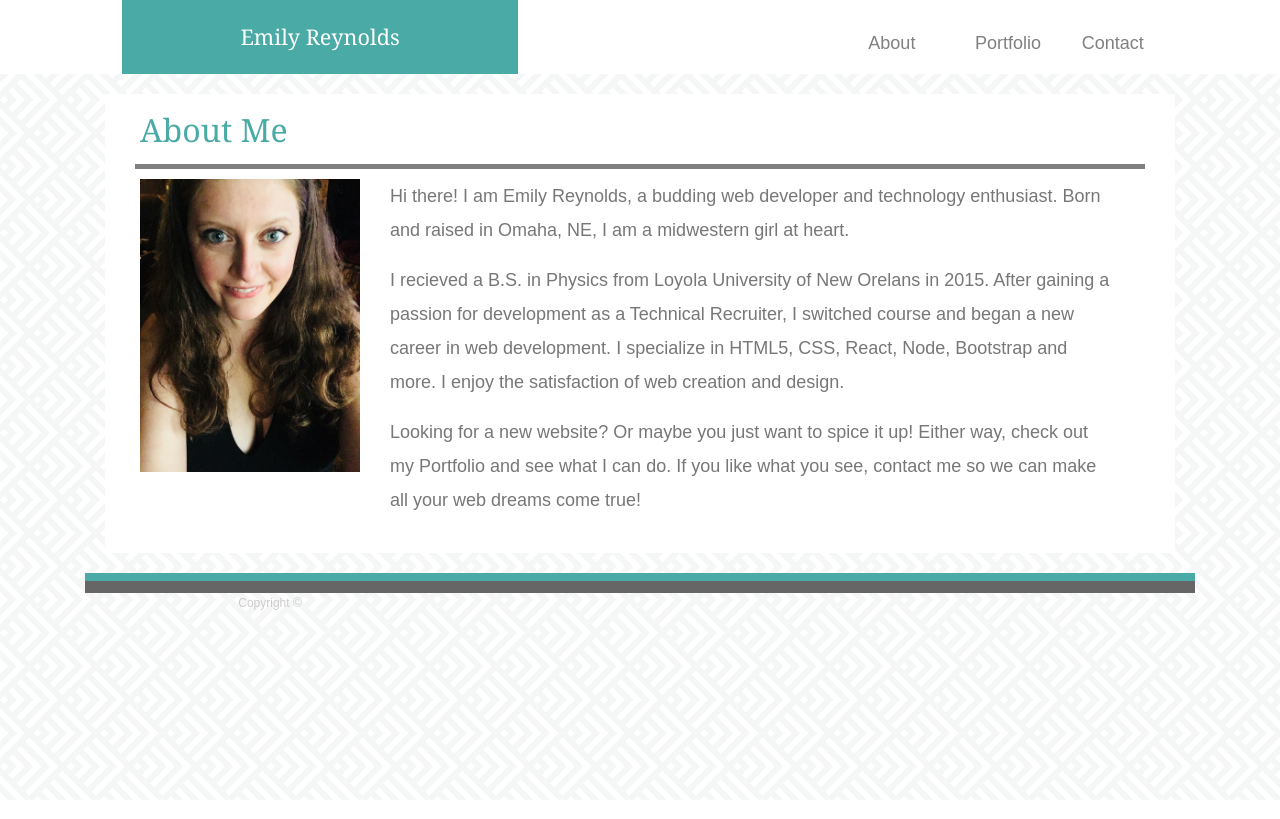
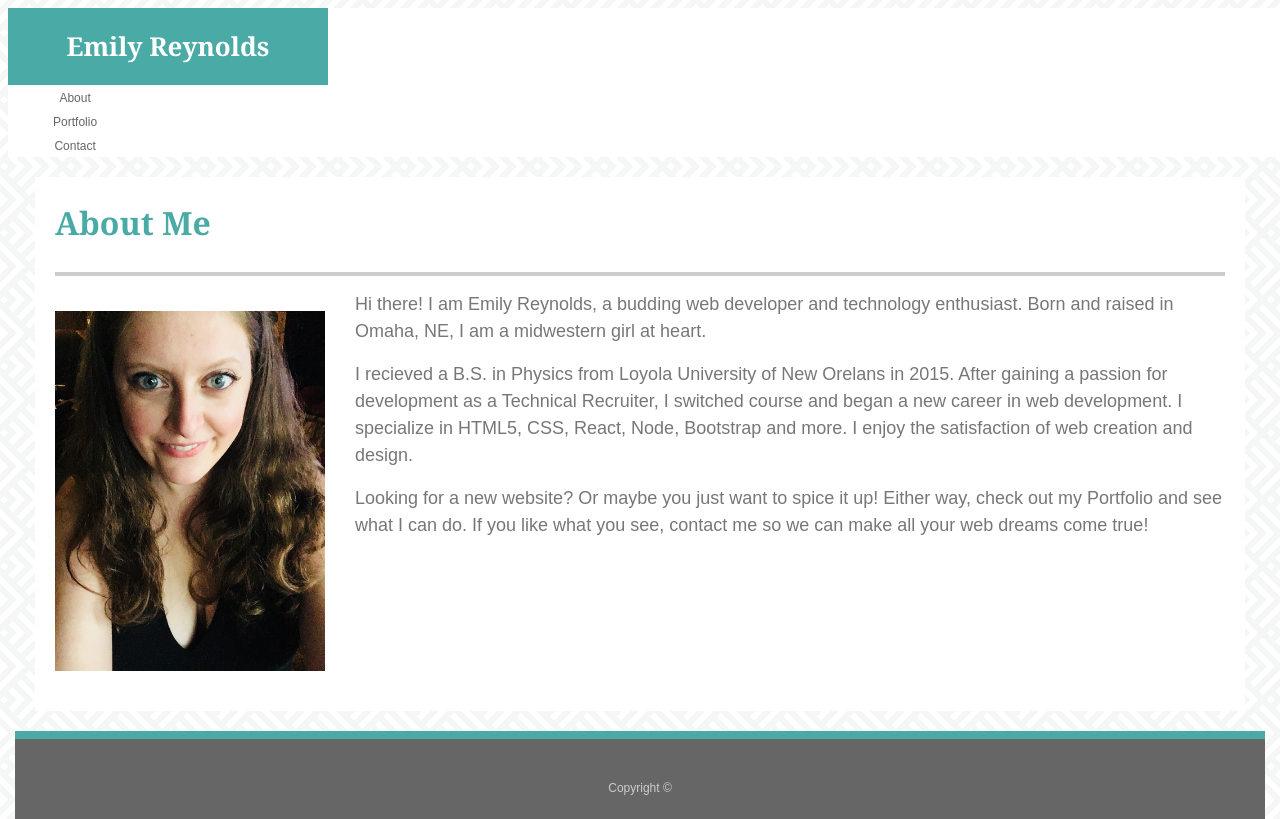
Before and after one commit to mlerey22/Bootstrap, a plain HTML site: page index.html in a window 1280 px wide. Drawn offline with nearby package versions, Linux system fonts and the light colour scheme.

Commit message:
finally finished about page for up to md BS size. fixed footer

```diff
--- a/custom.css
+++ b/custom.css
@@ -1,13 +1,12 @@
 body {
     background: url("assets/images/spikes.png");
-    line-height: 34px;
-    font-size: 18px;
+    sline-height: 34px;
+    sfont-size: 18px;
     font-family:'Arial', 'Helvetica Neue', Helvetica, sans-serif;
     color: #777777;
 }
 footer {
-    padding: 5px 0;
-    clear: both;
+    padding: 40px 0;
     font-size: 12px;
     color: #ffffff;
     color: #cccccc;
@@ -17,10 +16,12 @@ footer {
     height: 20px;
 }
 .navi {
-
-
-    height:120%;
-    color: grey;
+  text-decoration: none;
+    color: #a09494;
+    background-color: #ffffff;
+   spadding: 0;
+    sheight:120%;
+    scolor: grey;
     background-color: #ffffff;
 
 }
@@ -28,22 +29,26 @@ footer {
     background-color: #ffffff;
     font-size: 18px;
     padding: 20px;
+
     margin: 20px;
 }
 
 .line {
-    height: 5px;
-   background-color: gray;
-    margin: 10px;
+
+    height: 4px;
+   background-color: #cccccc;
+    margin: 15px 0;
     z-index: 100;
 }
 img {
+    padding: 20px 0;
 
  }
 #banner {
    display: block;
-   padding: 5% 10%;
-   font-size: 120%;
+   padding: 2%;
+   font-size: 26px;
+
     color: white;
     background-color: #4aaaa5;
     text-align: center;
@@ -55,22 +60,11 @@ h2 {
     color: #4aaaa5;
     line-height: 1;
     font-family:'Georgia', Times, Times New Roman, serif;
+    padding: 10px 0;
 }
 
 .navilink {
-    padding-top: 2%;
     text-decoration: none;
-    color: grey;
+    color: #666666;
+    font-size: 12px;
 }
-
-@media only screen and (max-width:600px)
-{ #banner {
-    width: 100%;
-
-    }
-    .navilink {
-        padding-top: 0%;
-        text-decoration: none;
-        color: grey;
-    }
-}
--- a/index.html
+++ b/index.html
@@ -14,40 +14,43 @@
 
 <body>
 
-    <div class="container-fluid">
+    <div class="container-fluid p-0">
 
-        <div class="row justify-content-sm-center navi">
+        <nav class="row w-100 justify-content-center  justify-content-md-start navbar navi m-0 p-0 m-md-2">
 
-            <div class="col-lg-4 col-sm-12">
-                <a id="banner" href="index.html">Emily Reynolds</a>
+            <div class="col w-100 m-0 p-0">
+                <a id="banner" class=" col-lg-4 col-md-5 font-weight-bold" href="index.html">Emily Reynolds</a>
             </div>
-            <div class="col-lg-3 col-sm-0">
+            <div class="col-lg-3 col-sm-0 col-md-1 p-md-90 col-0">
 
             </div>
+            <div class="col col-sm-12 justify-content-center no-gutters text-center">
+                <div class=" col-lg-1 col-md-6 col-sm-12 justify-content-sm-center ">
 
 
-            <a class=" col col-lg-1 col-sm-2 justify-content-sm-center navilink" href="index.html">About</a>
+                    <a class="col-4 navilink" href="index.html">About</a>
 
-            <a class="col col-lg-1 col-sm-2 justify-content-sm-center navilink" href="portfolio.html">Portfolio</a>
+                    <a class="col-4 navilink" href="portfolio.html">Portfolio</a>
 
-            <a class="col col-lg-1 col-sm-2 ustify-content-sm-center navilink" href="contact.html">Contact</a>
+                    <a class="col-4 navilink" href="contact.html">Contact</a>
+                </div>
+            </div>
 
+        </nav>
+    </div>
+    <div class="container-fluid">
+        <div class="row abouts">
+            <div class="row">
 
-        </div>
-    </div>
-    <div class="container">
-        <div class="row abouts">
-            <div class="container-fluid row">
-
-                <h2 class="col-lg-12">About Me</h2>
+                <h2 class="col-12 col-lg-12 font-weight-bold">About Me</h2>
             </div>
-            <div class="line container-fluid row">
+            <div class="line col-12">
             </div>
-            <div class="container-fluid row">
-                <div class="col-lg-3">
+            <div class="justify-content-center row">
+                <div class="col-lg-3 col-md-6 col-sm-6">
                     <img src="assets/images/profile.jpeg" style="width: 100%;" alt="Emily Reynolds">
                 </div>
-                <div class="col-lg-9 col-sm-12">
+                <div class="col-lg-9 col-md-9 col-sm-9">
                     <p>
                         Hi there! I am Emily Reynolds, a budding web developer and technology enthusiast. Born and
                         raised in Omaha, NE, I am a midwestern girl at heart.
@@ -69,15 +72,14 @@
             </div>
 
         </div>
-        <div class="container-fluid">
-            <footer class="row">
 
-                <div class="col-lg-4 justify-content-center">
+            <footer class="container-fluid">
+
+                <div class=" w-100 h-90px justify-content-center">
                     Copyright &copy;
 
                 </div>
             </footer>
-        </div>
 
     </div>
 
```
Also changed, not shown: portfolio.html (added, +75 -0 lines), 1 other file.
